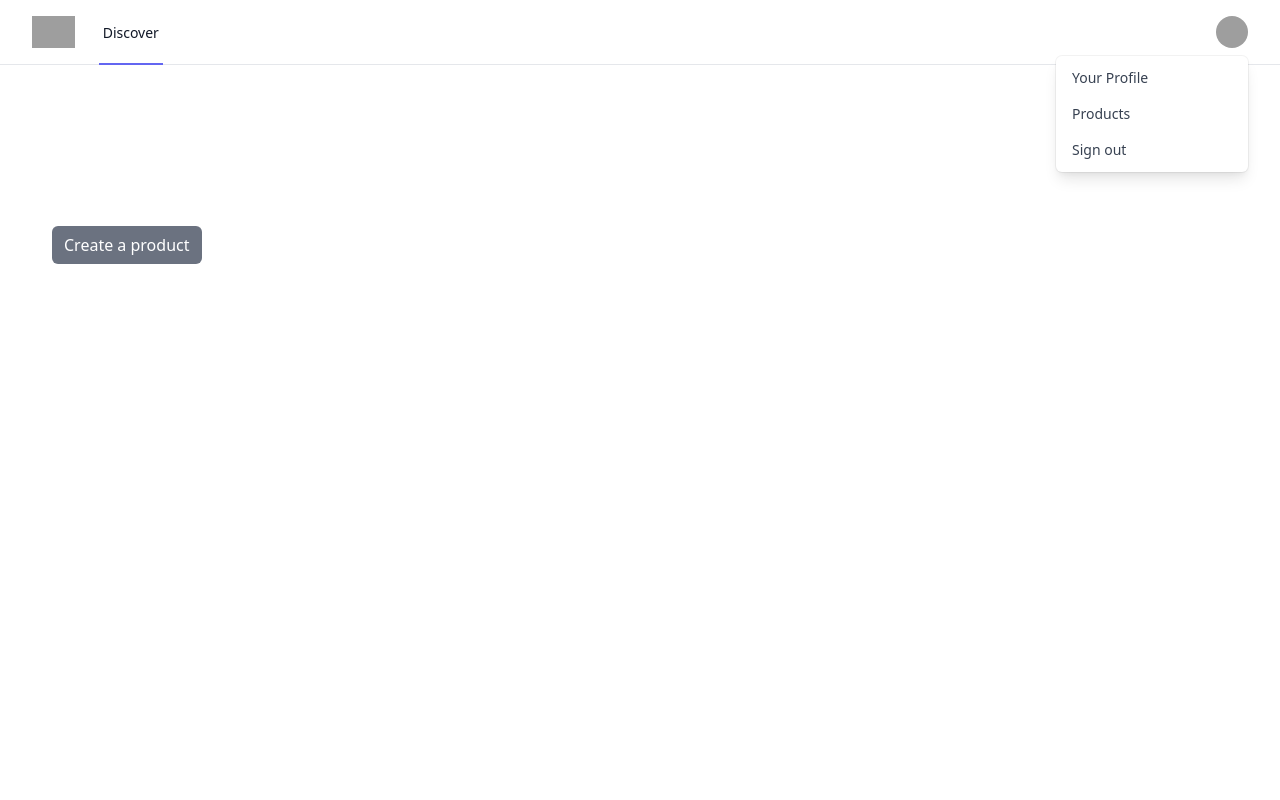
After one commit to justdjango/gumroad-clone, a Django app: page /products/ in a window 1280 px wide. The commit adds this page. Run offline with Django 3.2, Linux system fonts and the light colour scheme; the visitor is signed in with stand-in values (Sample User, id 1); data that the repository does not hold is empty; style sheets or scripts are compiled from the project's sources; some libraries are stand-ins or nearby versions; grey boxes are pictures that could not be loaded.

Commit message:
Display products created by user

```diff
--- a/config/urls.py
+++ b/config/urls.py
@@ -5,11 +5,12 @@ from django.urls import include, path
 from django.views import defaults as default_views
 from django.views.generic import TemplateView
 from rest_framework.authtoken.views import obtain_auth_token
-from djgumroad.products.views import ProductListView
+from djgumroad.products.views import ProductListView, UserProductListView
 
 urlpatterns = [
     path("", TemplateView.as_view(template_name="pages/home.html"), name="home"),
     path("discover/", ProductListView.as_view(), name='discover'),
+    path('products/', UserProductListView.as_view(), name='user-products'),
     path("p/", include('djgumroad.products.urls', namespace='products')),
     # Django Admin, use {% url 'admin:index' %}
     path(settings.ADMIN_URL, admin.site.urls),
--- a/djgumroad/products/models.py
+++ b/djgumroad/products/models.py
@@ -1,7 +1,13 @@
 from django.db import models
 from django.urls import reverse
 
+
 class Product(models.Model):
+    user = models.ForeignKey(
+        "users.User",
+        on_delete=models.CASCADE,
+        related_name="products"
+    )
     name = models.CharField(max_length=100)
     description = models.TextField()
     cover = models.ImageField(blank=True, null=True, upload_to="product_covers/")
--- a/djgumroad/products/views.py
+++ b/djgumroad/products/views.py
@@ -1,4 +1,5 @@
 from django.views import generic
+from django.contrib.auth.mixins import LoginRequiredMixin
 from .models import Product
 
 
@@ -11,3 +12,11 @@ class ProductDetailView(generic.DetailView):
     template_name = "products/product.html"
     queryset = Product.objects.all()
     context_object_name = "product"
+
+
+class UserProductListView(LoginRequiredMixin, generic.ListView):
+    # shows the users created products
+    template_name = "products.html"
+
+    def get_queryset(self):
+        return Product.objects.filter(user=self.request.user)
--- a/djgumroad/templates/navbar.html
+++ b/djgumroad/templates/navbar.html
@@ -39,7 +39,9 @@
               <a href="#" class="block px-4 py-2 text-sm text-gray-700 hover:bg-gray-100" role="menuitem">
                 Your Profile
               </a>
-
+              <a href="{% url 'user-products' %}" class="block px-4 py-2 text-sm text-gray-700 hover:bg-gray-100" role="menuitem">
+                Products
+              </a>
               <a href="{% url 'account_logout' %}" class="block px-4 py-2 text-sm text-gray-700 hover:bg-gray-100" role="menuitem">
                 Sign out
               </a>
--- /dev/null
+++ b/djgumroad/templates/products.html
@@ -0,0 +1,33 @@
+{% extends "base.html" %}
+
+{% block content %}
+
+<section class="text-gray-600 body-font">
+  <div class="container px-5 py-24 mx-auto">
+      <a href='#' class="bg-gray-500 px-3 py-2 text-white rounded-md">Create a product</a>
+    <div class="mt-5 flex flex-wrap -m-4">
+      {% for product in object_list %}
+        <div class="lg:w-1/4 md:w-1/2 p-4 w-full">
+            <a href="{{ product.get_absolute_url }}" class="block relative h-48 rounded overflow-hidden">
+                <img
+                    alt="{{ product.name }}"
+                    class="object-cover object-center w-full h-full block"
+                    src="{% if product.cover %}{{ product.cover.url }}{% else %}https://dummyimage.com/420x260{% endif %}"
+                >
+            </a>
+            <div class="mt-4">
+                {% comment %} <h3 class="text-gray-500 text-xs tracking-widest title-font mb-1">CATEGORY</h3> {% endcomment %}
+                <a href="{{ product.get_absolute_url }}">
+                <h2 class="text-gray-900 title-font text-lg font-medium">
+                    {{ product.name }}
+                </h2>
+                </a>
+                <p class="mt-1">${{ product.price_display }}</p>
+            </div>
+        </div>
+      {% endfor %}
+    </div>
+  </div>
+</section>
+
+{% endblock content %}
```
Also changed, not shown: djgumroad/products/migrations/0002_product_user.py (added).
